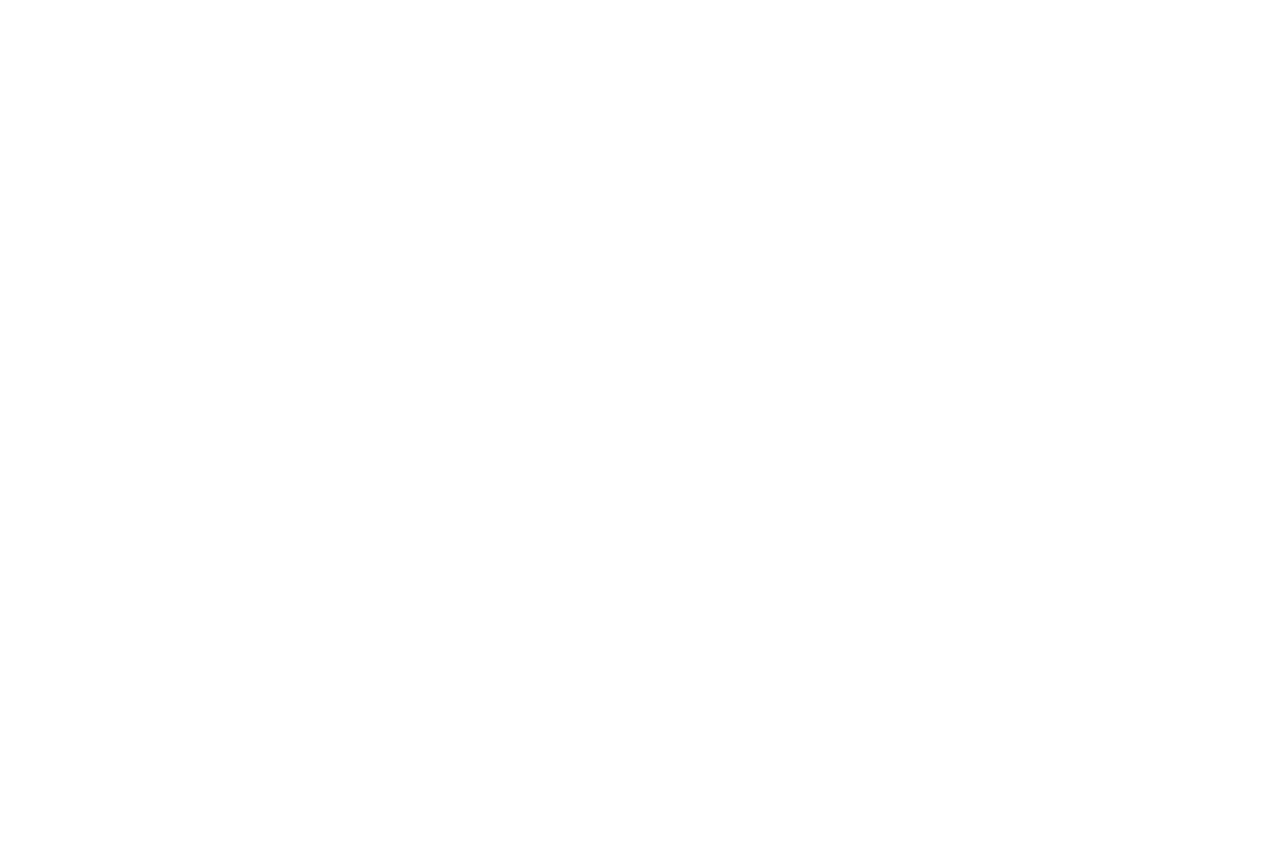
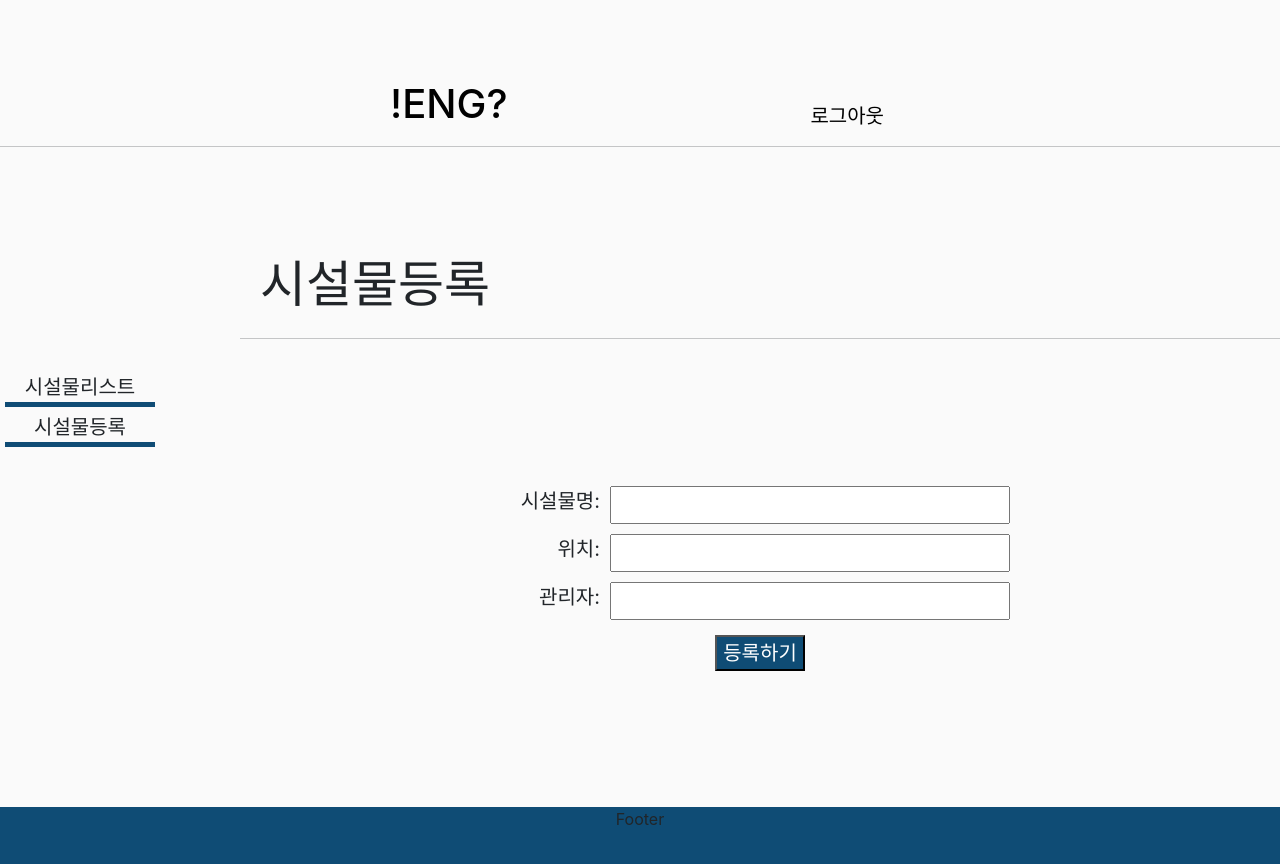
Before and after one commit to 2022OSS-Dev-Competition-ENG-Project/ENG_Web, a React (Create React App) app: page /register/building in a window 1280 px wide. Before the commit this address had no page. Shown: the top 864 px of the page. Before the commit the page ends 800 px from the top, so only its background shows below. Built offline with nearby package versions, Linux system fonts and the light colour scheme.

Commit message:
[FEAT]시설물등록UI구현

```diff
--- a/src/App.js
+++ b/src/App.js
@@ -8,6 +8,7 @@ import BuildingList from './Pages/BuildingList';
 import NoticeWrite from './Pages/NoticeWrite';
 import Layout from './Components/Layout';
 import PostWrite from './Pages/PostWrite';
+import BuildingRegister from './Pages/BuildingRegister';
 
 function App() {
   return (
@@ -20,6 +21,7 @@ function App() {
         <Route path="/notice/write" element={<NoticeWrite />}> </Route>
         <Route path="/layout" element={<Layout />}> </Route>
         <Route path="/post/write" element={<PostWrite />}> </Route>
+        <Route path="/register/building" element={<BuildingRegister />}> </Route>
       </Routes>
 
     </div>
--- a/src/Components/Navigation.js
+++ b/src/Components/Navigation.js
@@ -1,7 +1,9 @@
 import React from 'react';
 import styled from 'styled-components';
+import {useNavigate} from 'react-router-dom'
 
 function Navigation() {
+  let navigate = useNavigate();
 
   let Menu = styled.div`
 
@@ -14,11 +16,12 @@ let Menu_ul = styled.ul`
   padding:0;
   border-bottom: 5px solid #0F4C75 ;
   margin:5px;
+  cursor: pointer;
 `
   return(
     <>
-      <Menu_ul>건물리스트</Menu_ul>
-      <Menu_ul>건물등록</Menu_ul>
+      <Menu_ul onClick={()=>{navigate('/BuildingList')}}>시설물리스트</Menu_ul>
+      <Menu_ul onClick={()=>{navigate('/register/building')}}>시설물등록</Menu_ul>
     </>
 
 
--- /dev/null
+++ b/src/Pages/BuildingRegister.js
@@ -0,0 +1,107 @@
+import {React, useEffect, useState} from 'react';
+import {Routes, Route, useNavigate} from 'react-router-dom';
+import Header from '../Components/Header';
+import Footer from '../Components/Footer';
+import styled from 'styled-components';
+import Navigation from '../Components/Navigation';
+import axios from 'axios';
+
+
+
+function BuildingRegister() {
+
+  let Div = styled.div`
+  background-color: #FAFAFA;
+`
+
+    let Box1 = styled.div`
+    width: 300px;
+    height: auto;
+    background-color: #FAFAFA;
+    margin: 0 ;
+    padding-top:120px
+  `
+
+  let Box2 = styled.div`
+    width: 1300px;
+    height: 70vh;
+    background-color:#FAFAFA;
+    margin: 0 ;
+    display: flex;
+    flex-direction: column;
+  `
+  let Title_box = styled.div`
+  widith: auto;
+  height: auto;
+  display: flex;
+  justify-content: flex-start;
+  background-color:#FAFAFA;
+  font-size: 50px;
+  padding:0;
+  margin:0 0 0 20px;
+
+  `
+  let Content_box=styled.div`
+  widith: auto;
+  height: 500px;
+  background-color: #FAFAFA;
+  display:flex;
+  align-items: center;
+  justify-content: center;
+  flex-direction: column;
+
+`
+
+  let Body = styled.div`
+  display: flex;
+  justify-content: center;
+  margin: 100px 0 0 0;
+  background-color: #FAFAFA;
+
+  `
+  let Input_box = styled.div`
+    display:flex;
+    justify-content: flex-end;
+    width: 500px;
+    height: auto;
+    background-color:#FAFAFA;
+    margin: 5px;
+    font-size: 20px;
+  `
+  let Input = styled.input`
+    margin: 0 0 0 10px;
+    padding: 2px;
+    width: 400px;
+  `
+ let Button = styled.button`
+  margin: 10px;
+  font-size: 20px;
+  color: white;
+  background-color: #0F4C75;
+ `
+
+  return(
+    <>
+    <Div>
+      <Header/>
+        <Body>
+          <Box1><Navigation/></Box1>
+          <Box2><Title_box>시설물등록</Title_box><hr></hr>
+          <Content_box>
+            <Input_box>시설물명: <Input></Input></Input_box>
+            <Input_box>위치: <Input></Input></Input_box>
+            <Input_box>관리자: <Input></Input></Input_box>
+            <Button> 등록하기</Button>
+          </Content_box></Box2>
+        </Body>
+        <Footer/>
+    </Div>
+    </>
+
+
+
+
+  );
+}
+
+export default BuildingRegister;
```
